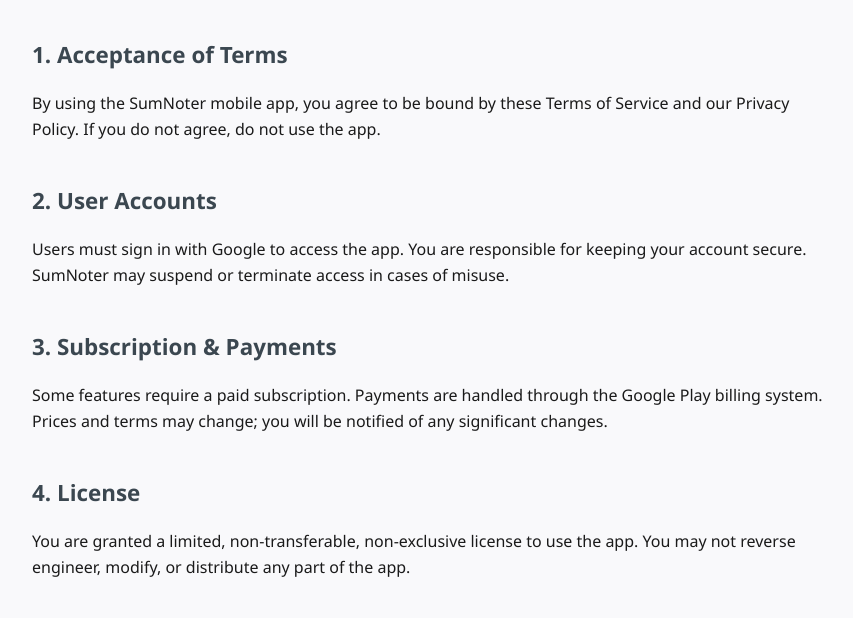
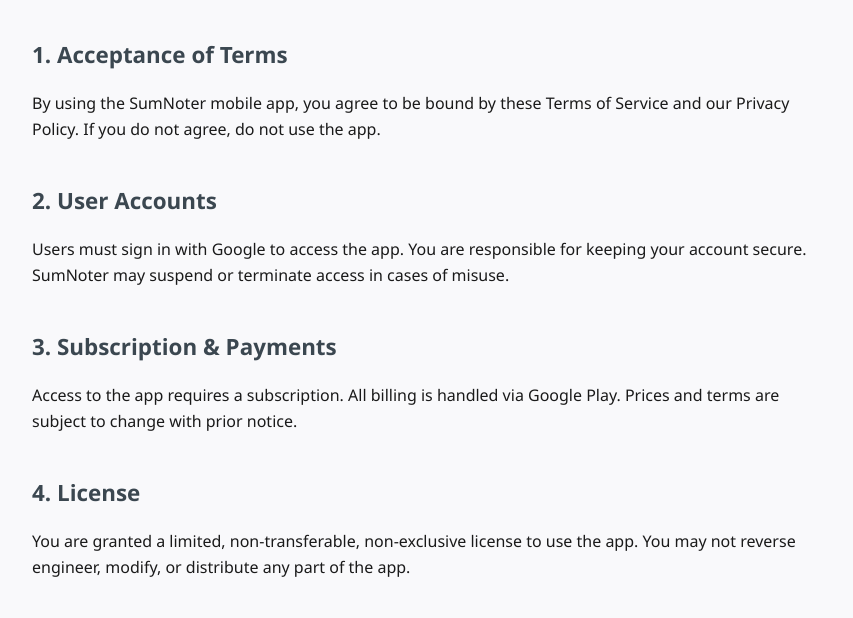
Before and after one commit to ClastrixApps/sumnoter-terms, a plain HTML site: page index.html in a window 1280 px wide. Shown: the part 143-761 px from the top of the page, without its empty margins (208-1061 px from the left). Drawn offline with Linux system fonts and the light colour scheme.

Commit message:
Update index.html

```diff
--- a/index.html
+++ b/index.html
@@ -50,7 +50,7 @@
   <p>Users must sign in with Google to access the app. You are responsible for keeping your account secure. SumNoter may suspend or terminate access in cases of misuse.</p>
 
   <h2>3. Subscription & Payments</h2>
-  <p>Some features require a paid subscription. Payments are handled through the Google Play billing system. Prices and terms may change; you will be notified of any significant changes.</p>
+  <p>Access to the app requires a subscription. All billing is handled via Google Play. Prices and terms are subject to change with prior notice.</p>
 
   <h2>4. License</h2>
   <p>You are granted a limited, non-transferable, non-exclusive license to use the app. You may not reverse engineer, modify, or distribute any part of the app.</p>
```
